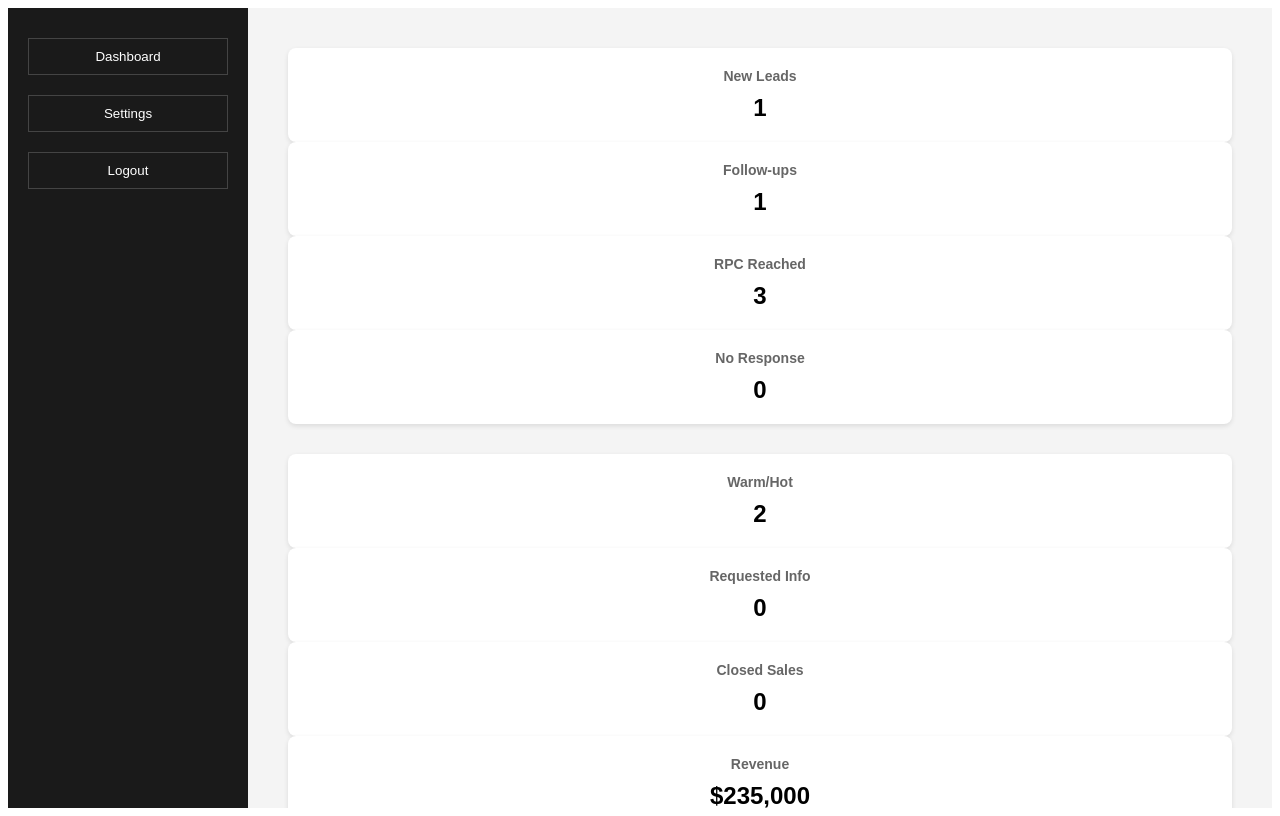
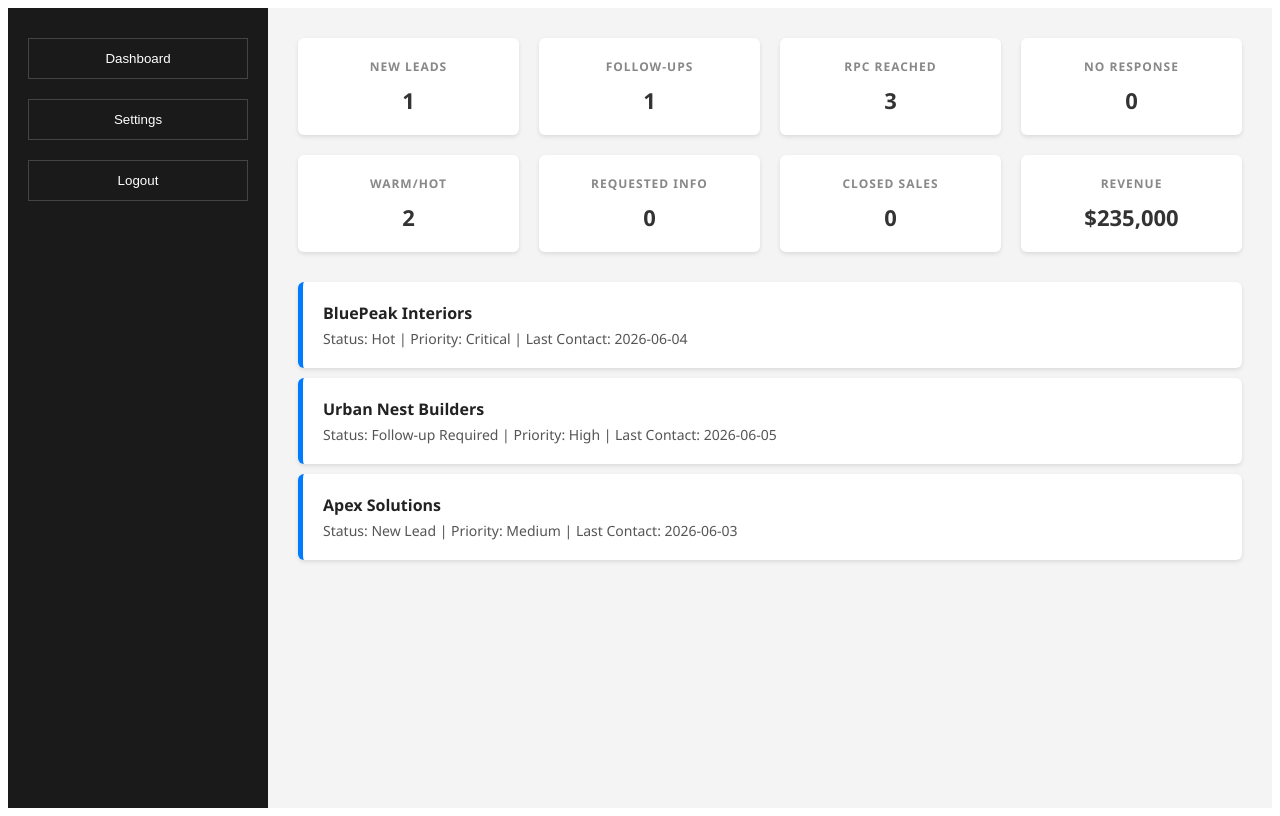
Before and after one commit to stirr3dz3phyr-ship-it/LeadFlow-WarMachine, a React (Vite) app: page / in a window 1280 px wide. Built offline with nearby package versions, Linux system fonts and the light colour scheme.

Commit message:
Update styles.css

```diff
--- a/src/styles.css
+++ b/src/styles.css
@@ -1,17 +1,25 @@
-/* CP6 - War Machine Layout */
-.app-container { display: flex; height: 100vh; font-family: sans-serif; }
-.sidebar { width: 200px; background: #1a1a1a; color: white; display: flex; flex-direction: column; padding: 20px; }
-.sidebar button { margin: 10px 0; background: transparent; border: 1px solid #444; color: white; padding: 10px; cursor: pointer; }
-.sidebar button:hover { background: #333; }
-.content { flex: 1; padding: 40px; background: #f4f4f4; overflow-y: auto; }
+/* CP6 - Full War Machine Layout */
+.app-container { display: flex; height: 100vh; font-family: 'Segoe UI', sans-serif; margin: 0; }
 
-/* Dashboard Styles */
-.dashboard-grid { display: flex; flex-direction: column; gap: 30px; }
-.kpi-container { display: flex; gap: 20px; }
-.kpi-card { background: white; padding: 20px; border-radius: 8px; box-shadow: 0 2px 5px rgba(0,0,0,0.1); flex: 1; text-align: center; }
-.kpi-card h3 { margin: 0; font-size: 14px; color: #666; }
-.kpi-card p { margin: 10px 0 0; font-size: 24px; font-weight: bold; }
+/* Sidebar */
+.sidebar { width: 220px; background: #1a1a1a; color: white; display: flex; flex-direction: column; padding: 20px; }
+.sidebar button { margin: 10px 0; background: transparent; border: 1px solid #444; color: white; padding: 12px; cursor: pointer; transition: 0.3s; }
+.sidebar button:hover { background: #333; border-color: #007bff; }
 
-.leads-list { display: flex; flex-direction: column; gap: 15px; }
-.lead-card { background: white; padding: 20px; border-radius: 8px; box-shadow: 0 2px 5px rgba(0,0,0,0.1); border-left: 5px solid #007bff; }
-.lead-card h4 { margin: 0 0 10px; }
+/* Main Content */
+.content { flex: 1; padding: 30px; background: #f4f4f4; overflow-y: auto; }
+
+/* Dashboard Grid & Rows */
+.dashboard-grid { display: flex; flex-direction: column; gap: 20px; }
+.kpi-row { display: flex; gap: 20px; }
+
+/* KPI Cards */
+.kpi-card { background: white; padding: 20px; border-radius: 6px; box-shadow: 0 2px 4px rgba(0,0,0,0.1); flex: 1; text-align: center; }
+.kpi-card h3 { margin: 0; font-size: 12px; color: #888; text-transform: uppercase; letter-spacing: 1px; }
+.kpi-card p { margin: 10px 0 0; font-size: 22px; font-weight: bold; color: #333; }
+
+/* Leads List */
+.leads-list { display: flex; flex-direction: column; gap: 10px; margin-top: 10px; }
+.lead-card { background: white; padding: 20px; border-radius: 6px; box-shadow: 0 2px 4px rgba(0,0,0,0.1); border-left: 5px solid #007bff; }
+.lead-card h4 { margin: 0 0 5px; color: #222; }
+.lead-card p { margin: 0; font-size: 14px; color: #555; }
```
